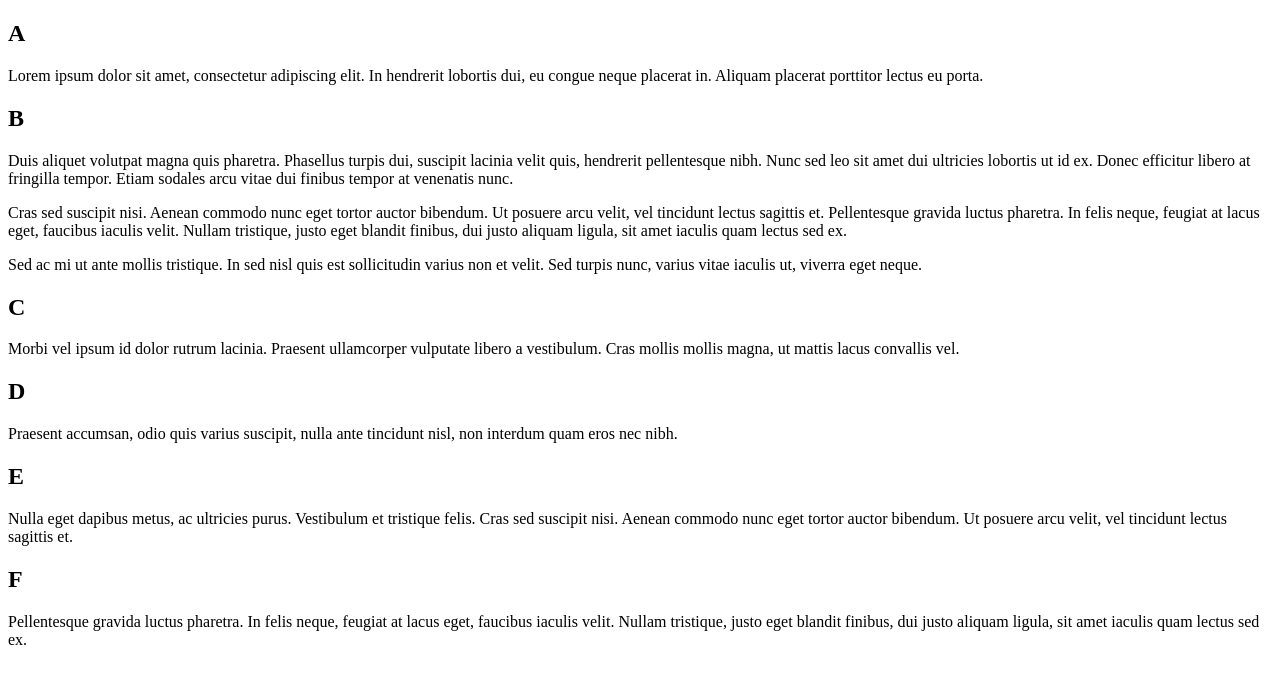
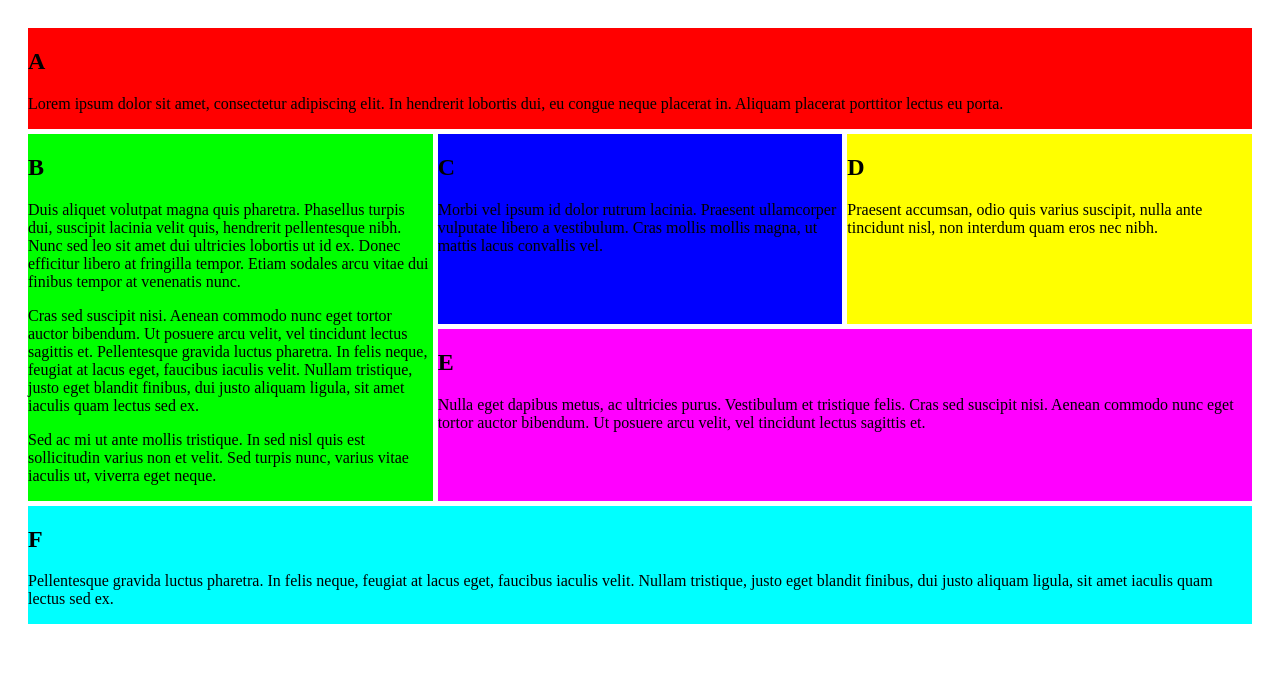
Before and after one commit to Rkirk8/AdvCss-COMP2081-25F, a plain HTML site: page lab-1/index.html in a window 1280 px wide. Drawn offline with Linux system fonts and the light colour scheme.

Commit message:
finished lab

```diff
--- /dev/null
+++ b/lab-1/css/style.css
@@ -0,0 +1,69 @@
+#container {
+  display: grid;
+  gap: 5px;
+  padding: 20px;
+}
+
+/*assign all grid areas*/
+#A {
+  background-color: #ff0000;
+  grid-area: A;
+}
+#B {
+  background-color: #00ff00;
+  grid-area: B;
+}
+#C {
+  background-color: #0000ff;
+  grid-area: C;
+}
+#D {
+  background-color: #ffff00;
+  grid-area: D;
+}
+#E {
+  background-color: #ff00ff;
+  grid-area: E;
+}
+#F {
+  background-color: #00ffff;
+  grid-area: F;
+}
+
+/* Mobile */
+#container {
+  grid-template-columns: 1fr 1fr; /* 2 column */
+  grid-row: auto;
+  grid-template-areas:
+    "A A"
+    "B B"
+    "C D"
+    "E E"
+    "F F";
+}
+/* Tablet (≥ 35em ) */
+@media only screen and (min-width: 35em) {
+  #container {
+    grid-template-columns: repeat(2, 1fr); /* 2 columns */
+    grid-row: auto;
+    grid-template-areas:
+      "A A"
+      "B C"
+      "B D"
+      "B E"
+      "F F";
+  }
+}
+
+/* Desktop (≥ 64em ) */
+@media only screen and (min-width: 64em) {
+  #container {
+    grid-template-columns: repeat(3, 1fr); /* 3 columns */
+    grid-row: auto;
+    grid-template-areas:
+      "A A A"
+      "B C D"
+      "B E E"
+      "F F F";
+  }
+}
--- a/lab-1/index.html
+++ b/lab-1/index.html
@@ -6,7 +6,7 @@
 		<title>Lab 3 - CSS Grid Challenge | COMP2081</title>
 
 		<!-- Add the <link> element for your CSS here -->
-
+		<link rel="stylesheet" href="css/style.css" />
 		<style>
 			/* Diagnostic styles to help visualize grid */
 			div[class^="col"] {
@@ -15,25 +15,38 @@
 		</style>
 	</head>
 	<body>
+		<div id="container">
+			<section id="A">
 				<h2>A</h2>
 				<p>Lorem ipsum dolor sit amet, consectetur adipiscing elit. In hendrerit lobortis dui, eu congue neque placerat in. Aliquam placerat porttitor lectus eu porta.</p>
+			</section>
 
+			<section id="B">
 				<h2>B</h2>
 				<p>Duis aliquet volutpat magna quis pharetra. Phasellus turpis dui, suscipit lacinia velit quis, hendrerit pellentesque nibh. Nunc sed leo sit amet dui ultricies lobortis ut id ex. Donec efficitur libero at fringilla tempor. Etiam sodales arcu vitae dui finibus tempor at venenatis nunc.</p>
 				<p>Cras sed suscipit nisi. Aenean commodo nunc eget tortor auctor bibendum. Ut posuere arcu velit, vel tincidunt lectus sagittis et. Pellentesque gravida luctus pharetra. In felis neque, feugiat at lacus eget, faucibus iaculis velit. Nullam tristique, justo eget blandit finibus, dui justo aliquam ligula, sit amet iaculis quam lectus sed ex.</p>
 				<p>Sed ac mi ut ante mollis tristique. In sed nisl quis est sollicitudin varius non et velit. Sed turpis nunc, varius vitae iaculis ut, viverra eget neque.</p>
+			</section>
 
+			<section id="C">
 				<h2>C</h2>
 				<p>Morbi vel ipsum id dolor rutrum lacinia. Praesent ullamcorper vulputate libero a vestibulum. Cras mollis mollis magna, ut mattis lacus convallis vel.</p>
+			</section>
 
+			<section id="D">
 				<h2>D</h2>
 				<p>Praesent accumsan, odio quis varius suscipit, nulla ante tincidunt nisl, non interdum quam eros nec nibh.</p>
+			</section>
 
+			<section id="E">
 				<h2>E</h2>
 				<p>Nulla eget dapibus metus, ac ultricies purus. Vestibulum et tristique felis. Cras sed suscipit nisi. Aenean commodo nunc eget tortor auctor bibendum. Ut posuere arcu velit, vel tincidunt lectus sagittis et.</p>
+			</section>
 
+			<section id="F">
 				<h2>F</h2>
 				<p>Pellentesque gravida luctus pharetra. In felis neque, feugiat at lacus eget, faucibus iaculis velit. Nullam tristique, justo eget blandit finibus, dui justo aliquam ligula, sit amet iaculis quam lectus sed ex.</p>
-
+			</section>
+		</div>
 	</body>
 </html>
```
Lines whose indentation alone changed are shown as unchanged.
